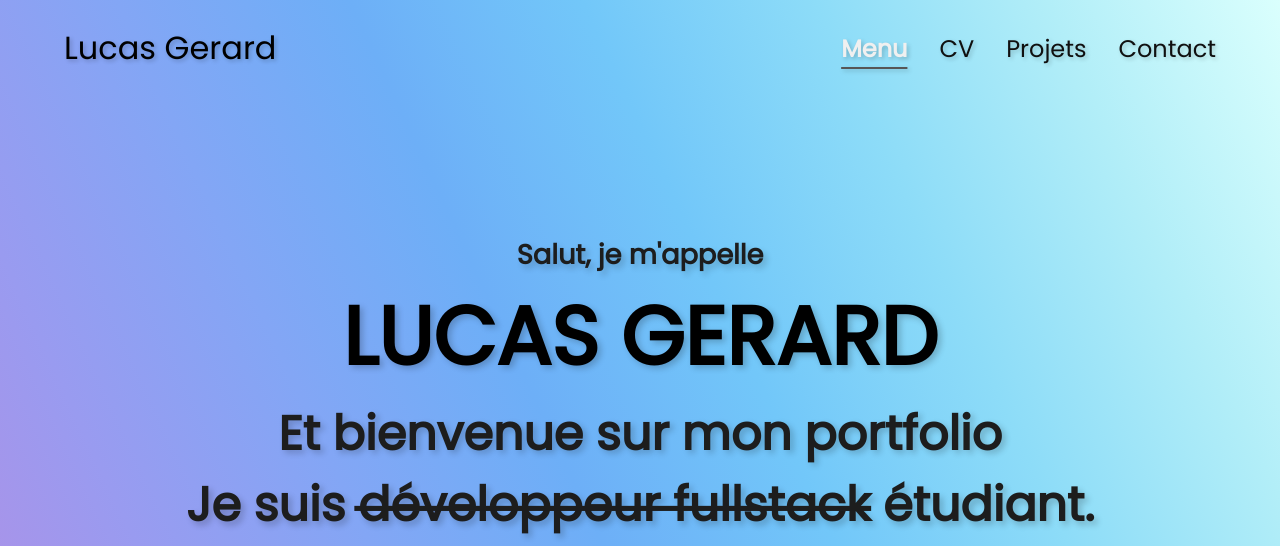
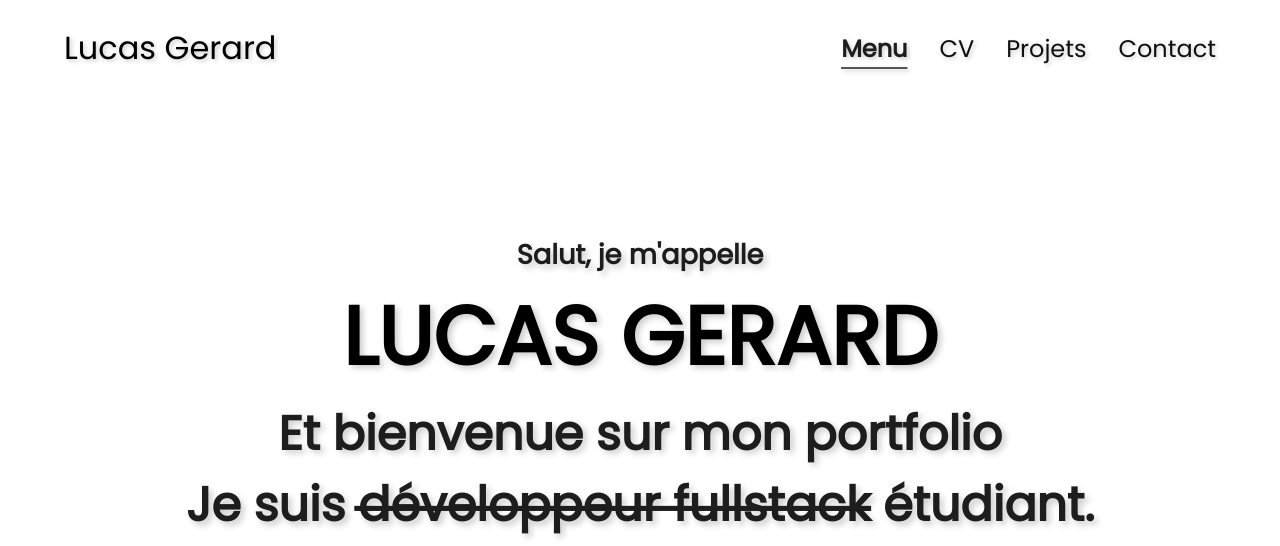
Before and after one commit to LucasGYnov/Porfolio, a plain HTML site: page index.html in a window 1280 px wide. In both pictures the pointer is over the link "Menu". Shown: the top 546 px of the page. Drawn offline with Linux system fonts and the light colour scheme.

Commit message:
Fond blanc

```diff
--- a/script.js
+++ b/script.js
@@ -26,7 +26,6 @@ window.onload = function() {
 }
 
 const letters = "ABCDEFGHIJKLMNOPQRSTUVWXYZ";
-
     let interval = null;
 
     document.addEventListener("DOMContentLoaded", () => {
--- a/style.css
+++ b/style.css
@@ -17,7 +17,7 @@ html {
 
 body {
 	font-family: "Poppins", sans-serif;
-	background-image: linear-gradient(to right top, #ffb0dd, #f0a6df, #de9de1, #c896e4, #af90e6, #999bf0, #83a6f5, #6daff7, #72c7f9, #8ddcf8, #b2eef8, #dafffd);
+	/* background-image: linear-gradient(to right top, #ffb0dd, #f0a6df, #de9de1, #c896e4, #af90e6, #999bf0, #83a6f5, #6daff7, #72c7f9, #8ddcf8, #b2eef8, #dafffd); */
 	text-shadow: 2px 2px 4px rgba(0, 0, 0, 0.2);
 }
 
@@ -37,7 +37,7 @@ a {
 }
 
 a:hover {
-	color: var(--color-white);
+	color: var(--color-description-text);
 	text-decoration: underline;
 	text-underline-offset: 0.6rem;
 	text-decoration-color: var(--color-white-second);
```
